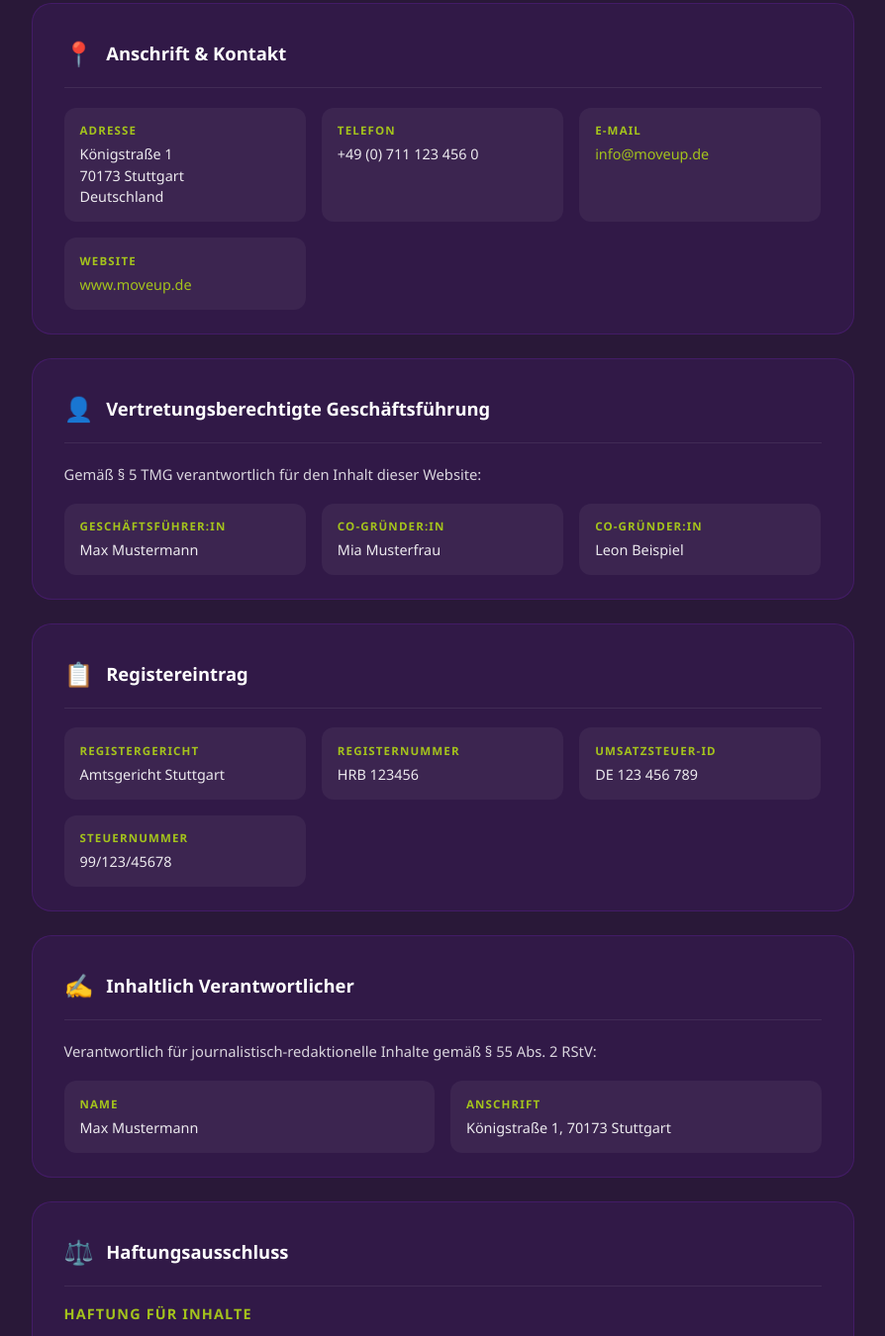
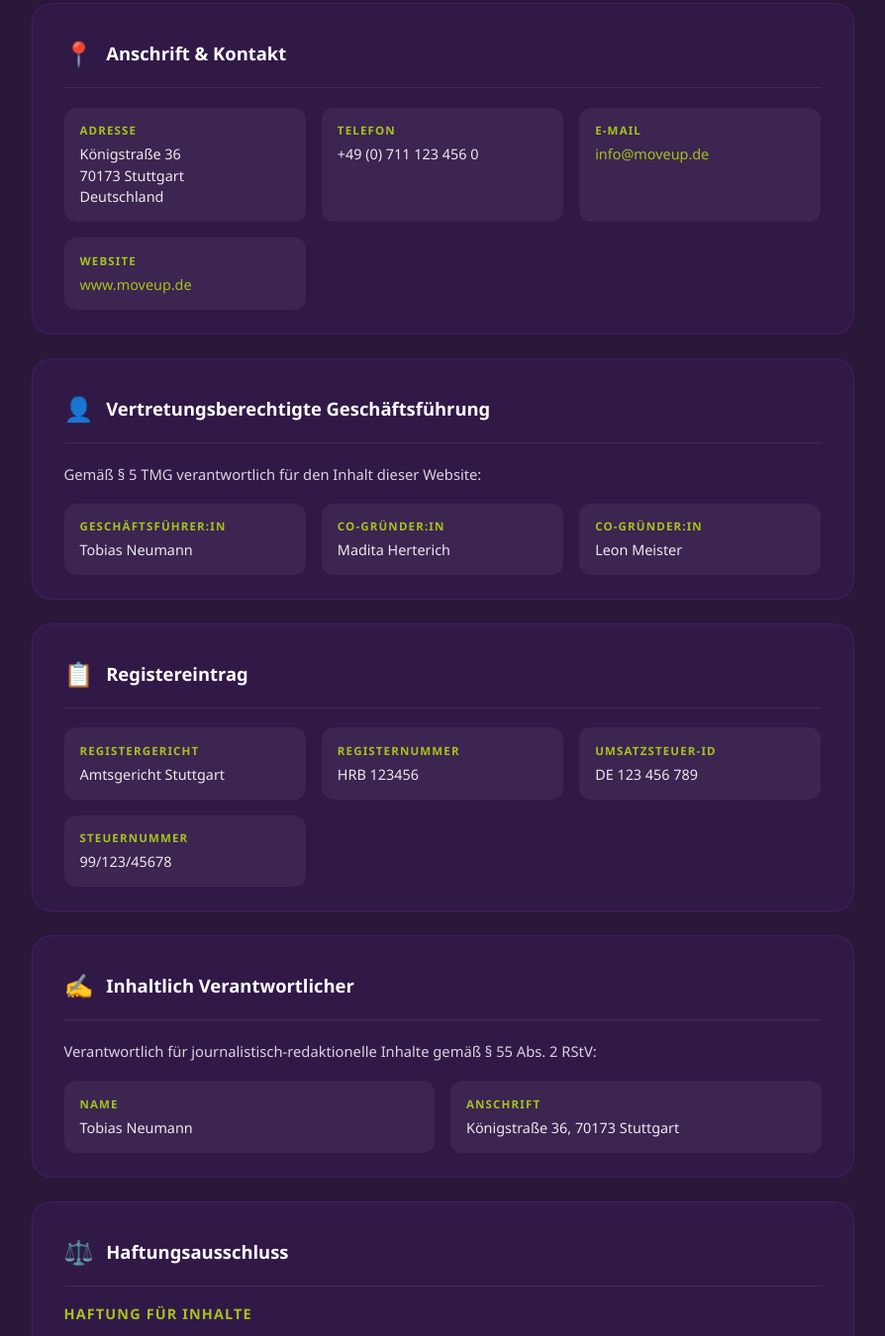
Before and after one commit to Philipp1311/MoveUp, a plain HTML site: page Impressum.html in a window 1280 px wide. Shown: the part 839-2189 px from the top of the page at 99% size, without its empty margins (193-1087 px from the left). Drawn offline with nearby package versions, Linux system fonts and the light colour scheme.

Commit message:
Update Impressum.html

```diff
--- a/Impressum.html
+++ b/Impressum.html
@@ -353,7 +353,7 @@
             <div class="info-grid">
               <div class="info-item">
                 <div class="label">Adresse</div>
-                <div class="value">Königstraße 1<br>70173 Stuttgart<br>Deutschland</div>
+                <div class="value">Königstraße 36<br>70173 Stuttgart<br>Deutschland</div>
               </div>
               <div class="info-item">
                 <div class="label">Telefon</div>
@@ -380,15 +380,15 @@
             <div class="info-grid mt-3">
               <div class="info-item">
                 <div class="label">Geschäftsführer:in</div>
-                <div class="value">Max Mustermann</div>
+                <div class="value">Tobias Neumann</div>
               </div>
               <div class="info-item">
                 <div class="label">Co-Gründer:in</div>
-                <div class="value">Mia Musterfrau</div>
+                <div class="value">Madita Herterich</div>
               </div>
               <div class="info-item">
                 <div class="label">Co-Gründer:in</div>
-                <div class="value">Leon Beispiel</div>
+                <div class="value">Leon Meister</div>
               </div>
             </div>
           </div>
@@ -429,11 +429,11 @@
             <div class="info-grid mt-3">
               <div class="info-item">
                 <div class="label">Name</div>
-                <div class="value">Max Mustermann</div>
+                <div class="value">Tobias Neumann</div>
               </div>
               <div class="info-item">
                 <div class="label">Anschrift</div>
-                <div class="value">Königstraße 1, 70173 Stuttgart</div>
+                <div class="value">Königstraße 36, 70173 Stuttgart</div>
               </div>
             </div>
           </div>
```
